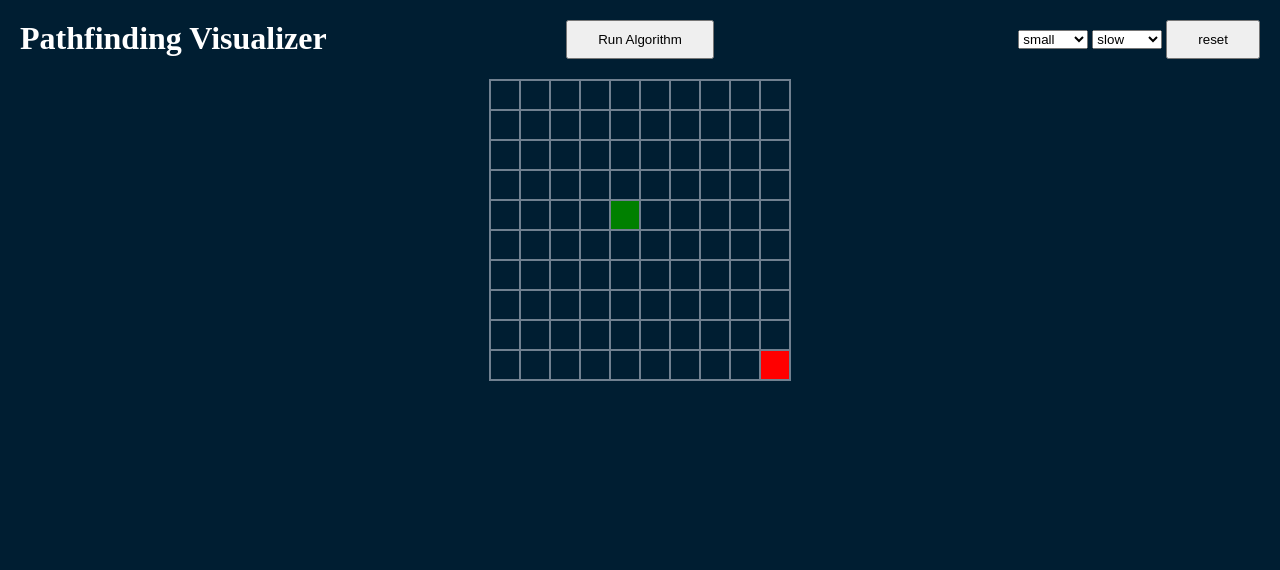
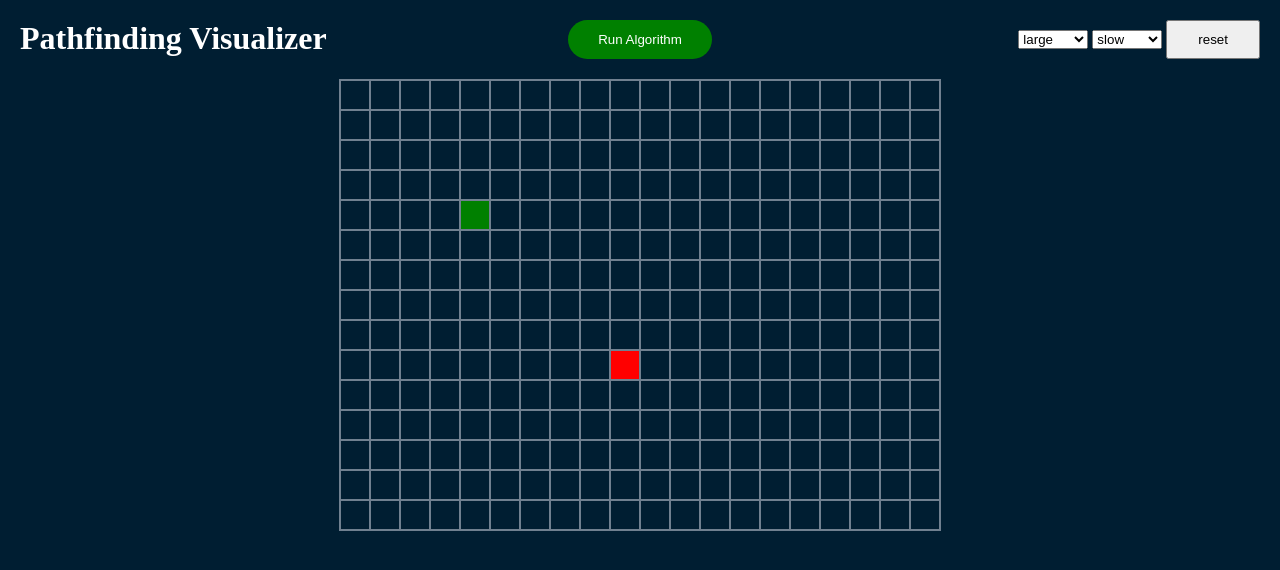
Before and after one commit to cheveuxdelin/pathfinding, a Svelte app: page / in a window 1280 px wide. Shown: the top 570 px of the page. Built offline with nearby package versions, Linux system fonts and the light colour scheme.

Commit message:
fixed bug

```diff
--- a/src/App.svelte
+++ b/src/App.svelte
@@ -12,7 +12,7 @@
   let endingNodeRow = 9;
   let endingNodeCol = 9;
 
-  let currentSize: keyof typeof sizes = "small";
+  let currentSize: keyof typeof sizes = "large";
   let currentSpeed: keyof typeof speeds = "slow";
 
   let isRunning: boolean;
@@ -74,7 +74,6 @@
   }
 
   function runAlgorithm() {
-    if (!isRunning) {
     isRunning = true;
     clearPath();
     const result = dijkstra(
@@ -87,7 +86,6 @@
     );
     animateDijkstra(result, nodesInShortestPathOrder);
   }
-  }
 
   function onMouseClick(x: number, y: number) {
     if (!isRunning) {
@@ -97,7 +95,7 @@
 
   let grid: GridNode[][];
   $: {
-    grid = createGrid(sizes[currentSize].m, sizes[currentSize].m);
+    grid = createGrid(sizes[currentSize].n, sizes[currentSize].m);
   }
 </script>
 
--- a/src/components/HeaderComponent.svelte
+++ b/src/components/HeaderComponent.svelte
@@ -11,7 +11,7 @@
 
 <header>
     <h1>Pathfinding Visualizer</h1>
-    <button on:click={runAlgorithm}
+    <button disabled={isRunning} on:click={runAlgorithm} class="button-run"
         >{isRunning ? "Running..." : "Run Algorithm"}</button
     >
     <div style="text-align: right; align-self: center;">
@@ -42,4 +42,11 @@
     button {
         padding: 10px 30px;
     }
+
+    .button-run {
+        background-color: green;
+        color: white;
+        border: none;
+        border-radius: 30px;
+    }
 </style>
--- a/src/values/sizes.ts
+++ b/src/values/sizes.ts
@@ -8,8 +8,8 @@ const sizes = {
         m: 25,
     },
     large: {
-        n: 25,
-        m: 50,
+        n: 15,
+        m: 20,
     },
 };
 
```
Lines whose indentation alone changed are shown as unchanged.
